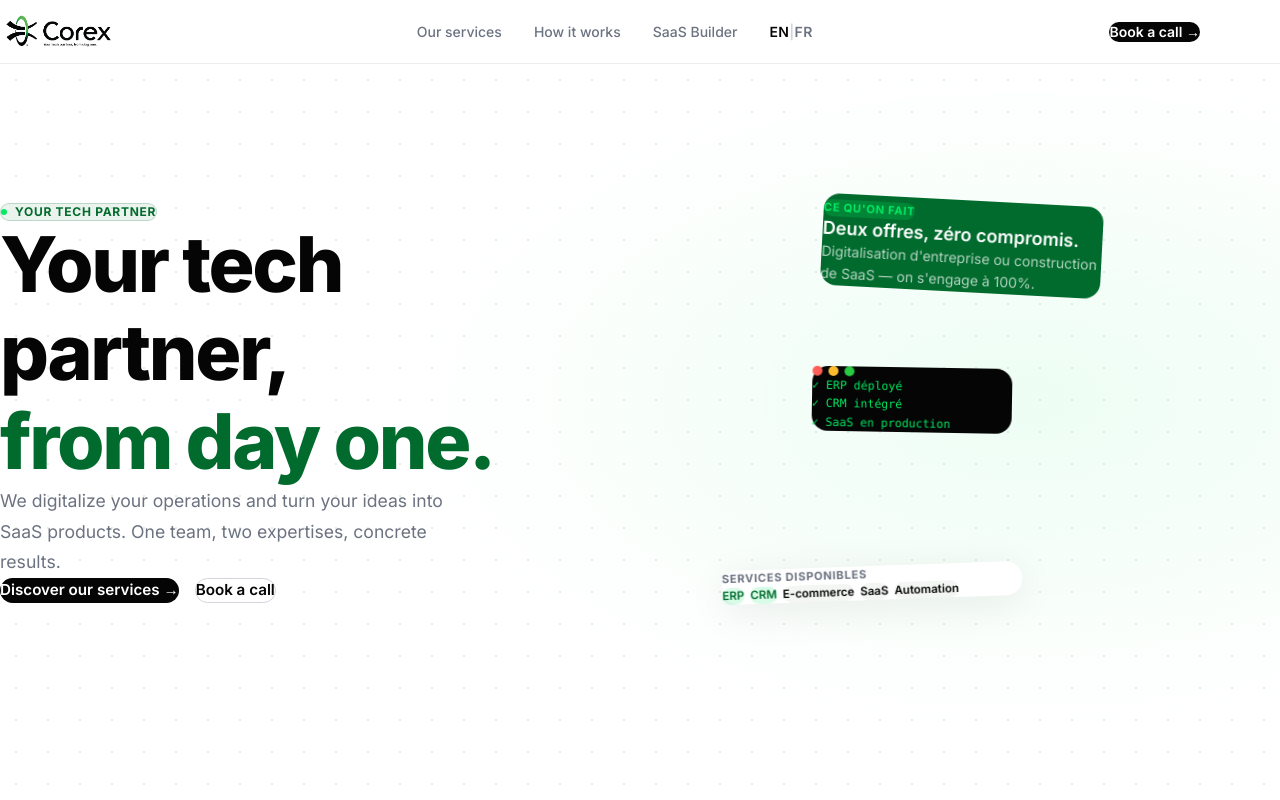
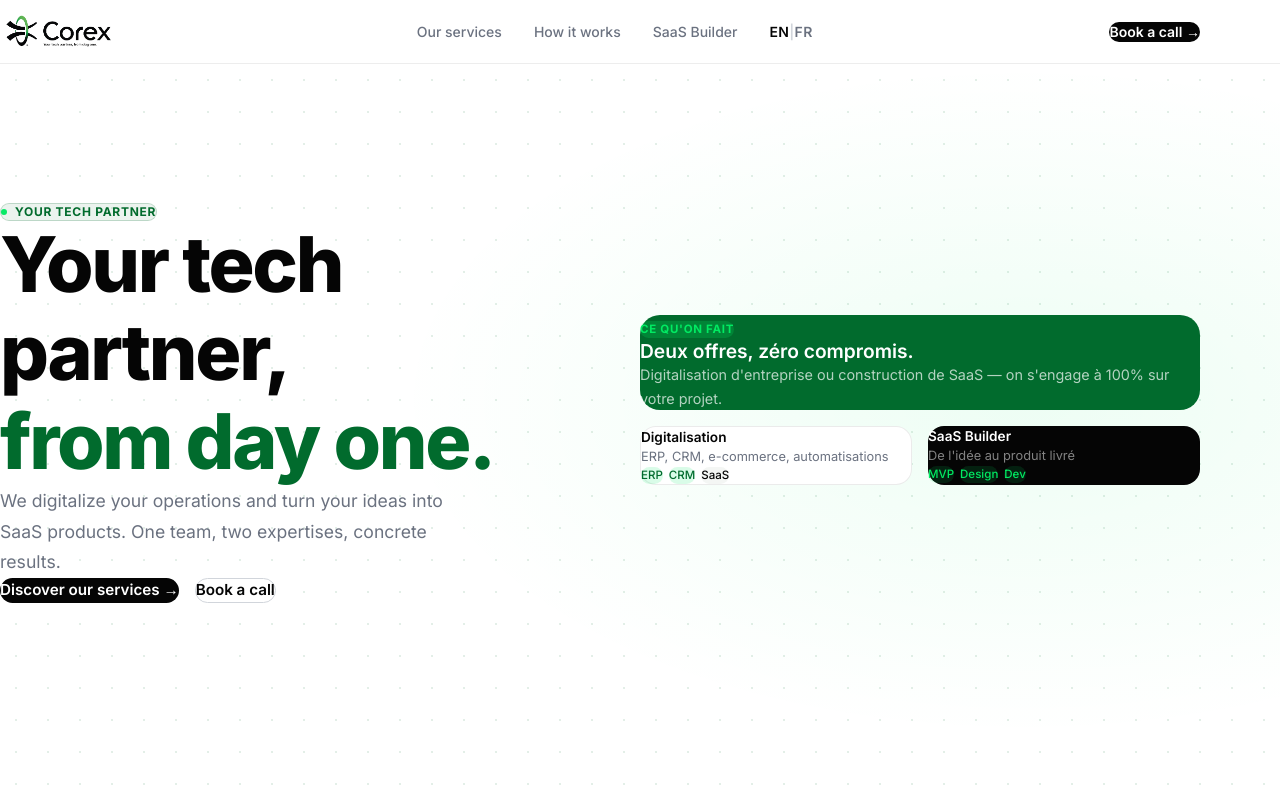
Before and after one commit to Rachidusfallensis/corexagency, a Next.js app: page /en in a window 1280 px wide. Shown: the top 800 px of the page. Built offline with nearby package versions, Linux system fonts and the light colour scheme.

Commit message:
fix : correctifs visuels homepage après diagnostic

```diff
--- a/src/app/globals.css
+++ b/src/app/globals.css
@@ -19,20 +19,15 @@
 
   --background-image-gradient-corex: linear-gradient(90deg, #016B2D, #01EA62);
 
-  --animate-floatA: floatA 5s ease-in-out infinite;
-  --animate-floatB: floatB 6s ease-in-out infinite 0.5s;
+  --animate-floatA: floatA 6s ease-in-out infinite;
   --animate-fadeInUp: fadeInUp 0.55s ease forwards;
   --animate-popIn: popIn 0.5s cubic-bezier(0.34, 1.56, 0.64, 1);
   --animate-pulse-dot: pulse-dot 2s ease-in-out infinite;
 }
 
 @keyframes floatA {
-  0%, 100% { transform: translateY(0) rotate(3deg); }
-  50% { transform: translateY(-12px) rotate(3deg); }
-}
-@keyframes floatB {
-  0%, 100% { transform: translateY(0) rotate(-2deg); }
-  50% { transform: translateY(-8px) rotate(-2deg); }
+  0%, 100% { transform: translateY(0); }
+  50% { transform: translateY(-8px); }
 }
 @keyframes fadeInUp {
   from { opacity: 0; transform: translateY(18px); }
--- a/src/components/home/Hero.tsx
+++ b/src/components/home/Hero.tsx
@@ -26,7 +26,7 @@ export default function Hero() {
         }}
       />
 
-      <div className="relative z-[1] max-w-[1200px] mx-auto w-full px-8 grid grid-cols-1 md:grid-cols-2 gap-12 items-center">
+      <div className="relative z-[1] max-w-[1200px] mx-auto w-full px-8 grid grid-cols-1 md:grid-cols-2 md:gap-20 gap-12 items-center">
         {/* LEFT */}
         <div>
           <div
@@ -82,102 +82,102 @@ export default function Hero() {
           </div>
         </div>
 
-        {/* RIGHT — hero-visual (desktop only) */}
-        <div className="hidden md:flex justify-center">
-          <div className="relative w-[380px] h-[400px] shrink-0">
-            {/* CARD 1 — green, top-right */}
+        {/* RIGHT — hero-visual (desktop only): flex column, main card + 2-card row */}
+        <div className="hidden md:flex flex-col gap-4">
+          {/* MAIN CARD — green */}
           <div
-              className="absolute top-0 right-0 w-[280px] rounded-2xl p-6"
+            className="rounded-[20px] p-7"
             style={{
               background: '#016B2D',
-                animation: 'floatA 5s ease-in-out infinite',
-                transform: 'rotate(3deg)',
+              animation: 'floatA 6s ease-in-out infinite',
             }}
           >
             <span
-                className="inline-block px-3 py-1 mb-3 rounded-full text-[0.7rem] font-bold uppercase tracking-[0.06em]"
-                style={{
-                  background: 'rgba(1,234,98,0.2)',
-                  color: '#01EA62',
-                }}
+              className="inline-block px-3 py-1 mb-3 rounded-full text-[0.72rem] font-bold uppercase tracking-[0.06em]"
+              style={{ background: 'rgba(1,234,98,0.2)', color: '#01EA62' }}
             >
               Ce qu&apos;on fait
             </span>
-              <h3 className="text-white text-lg font-semibold mb-2 leading-tight">
+            <h3 className="text-white text-[1.2rem] font-semibold mb-2 leading-tight">
               Deux offres, zéro compromis.
             </h3>
-              <p className="text-sm leading-relaxed" style={{ color: 'rgba(255,255,255,0.7)' }}>
-                Digitalisation d&apos;entreprise ou construction de SaaS — on s&apos;engage à 100%.
+            <p
+              className="text-[0.9rem] leading-relaxed"
+              style={{ color: 'rgba(255,255,255,0.7)' }}
+            >
+              Digitalisation d&apos;entreprise ou construction de SaaS — on s&apos;engage à 100% sur votre projet.
             </p>
           </div>
 
-            {/* CARD 2 — white, bottom-left */}
+          {/* ROW — 2 small cards side by side */}
+          <div className="grid grid-cols-2 gap-4">
+            {/* Small card — white "Digitalisation" */}
             <div
-              className="absolute bottom-0 left-0 w-[300px] rounded-2xl p-5 bg-white"
+              className="rounded-2xl p-5 bg-white"
               style={{
-                boxShadow: '0 8px 40px rgba(0,0,0,0.08)',
-                animation: 'floatB 6s ease-in-out infinite 0.5s',
-                transform: 'rotate(-2deg)',
+                border: '1px solid rgba(0,0,0,0.08)',
+                animation: 'floatA 5s ease-in-out infinite 0.5s',
               }}
             >
-              <span className="block mb-3 text-[0.7rem] font-bold uppercase tracking-[0.06em] text-gray-mid">
-                Services disponibles
-              </span>
+              <h4 className="text-[0.85rem] font-semibold text-corex-black mb-1">
+                Digitalisation
+              </h4>
+              <p className="text-[0.8rem] mb-2.5" style={{ color: '#6B7280' }}>
+                ERP, CRM, e-commerce, automatisations
+              </p>
               <div className="flex flex-wrap gap-1.5">
                 <span
-                  className="px-2.5 py-1 rounded-full text-[0.72rem] font-semibold"
+                  className="px-2.5 py-0.5 rounded-full text-[0.72rem] font-medium"
                   style={{ background: 'rgba(1,234,98,0.15)', color: '#016B2D' }}
                 >
                   ERP
                 </span>
                 <span
-                  className="px-2.5 py-1 rounded-full text-[0.72rem] font-semibold"
+                  className="px-2.5 py-0.5 rounded-full text-[0.72rem] font-medium"
                   style={{ background: 'rgba(1,234,98,0.15)', color: '#016B2D' }}
                 >
                   CRM
                 </span>
                 <span
-                  className="px-2.5 py-1 rounded-full text-[0.72rem] font-semibold text-corex-black"
-                  style={{ background: '#F4F6F4' }}
-                >
-                  E-commerce
-                </span>
-                <span
-                  className="px-2.5 py-1 rounded-full text-[0.72rem] font-semibold text-corex-black"
+                  className="px-2.5 py-0.5 rounded-full text-[0.72rem] font-medium text-corex-black"
                   style={{ background: '#F4F6F4' }}
                 >
                   SaaS
                 </span>
-                <span
-                  className="px-2.5 py-1 rounded-full text-[0.72rem] font-semibold text-corex-black"
-                  style={{ background: '#F4F6F4' }}
-                >
-                  Automation
-                </span>
               </div>
             </div>
 
-            {/* CARD 3 — black, center */}
+            {/* Small card — black "SaaS Builder" */}
             <div
-              className="absolute top-1/2 left-1/2 w-[200px] rounded-2xl p-4"
+              className="rounded-2xl p-5"
               style={{
                 background: '#050505',
-                transform: 'translate(-50%, -50%) rotate(1deg)',
+                animation: 'floatA 7s ease-in-out infinite 1s',
               }}
             >
-              <div className="flex gap-1.5 mb-3">
-                <span className="w-2.5 h-2.5 rounded-full" style={{ background: '#ff5f57' }} />
-                <span className="w-2.5 h-2.5 rounded-full" style={{ background: '#ffbd2e' }} />
-                <span className="w-2.5 h-2.5 rounded-full" style={{ background: '#28ca41' }} />
+              <h4 className="text-[0.85rem] font-semibold text-white mb-1">
+                SaaS Builder
+              </h4>
+              <p
+                className="text-[0.8rem] mb-2.5"
+                style={{ color: 'rgba(255,255,255,0.5)' }}
+              >
+                De l&apos;idée au produit livré
+              </p>
+              <div className="flex flex-wrap gap-1.5">
+                {['MVP', 'Design', 'Dev'].map((chip) => (
+                  <span
+                    key={chip}
+                    className="px-2.5 py-0.5 rounded-full text-[0.72rem] font-medium"
+                    style={{
+                      background: 'rgba(1,234,98,0.12)',
+                      color: '#01EA62',
+                    }}
+                  >
+                    {chip}
+                  </span>
+                ))}
               </div>
-              <pre
-                className="text-[0.72rem] leading-[1.6] font-mono"
-                style={{ color: '#01EA62' }}
-              >
-{`✓ ERP déployé
-✓ CRM intégré
-✓ SaaS en production`}
-              </pre>
             </div>
           </div>
         </div>
```
Lines whose indentation alone changed are shown as unchanged.
